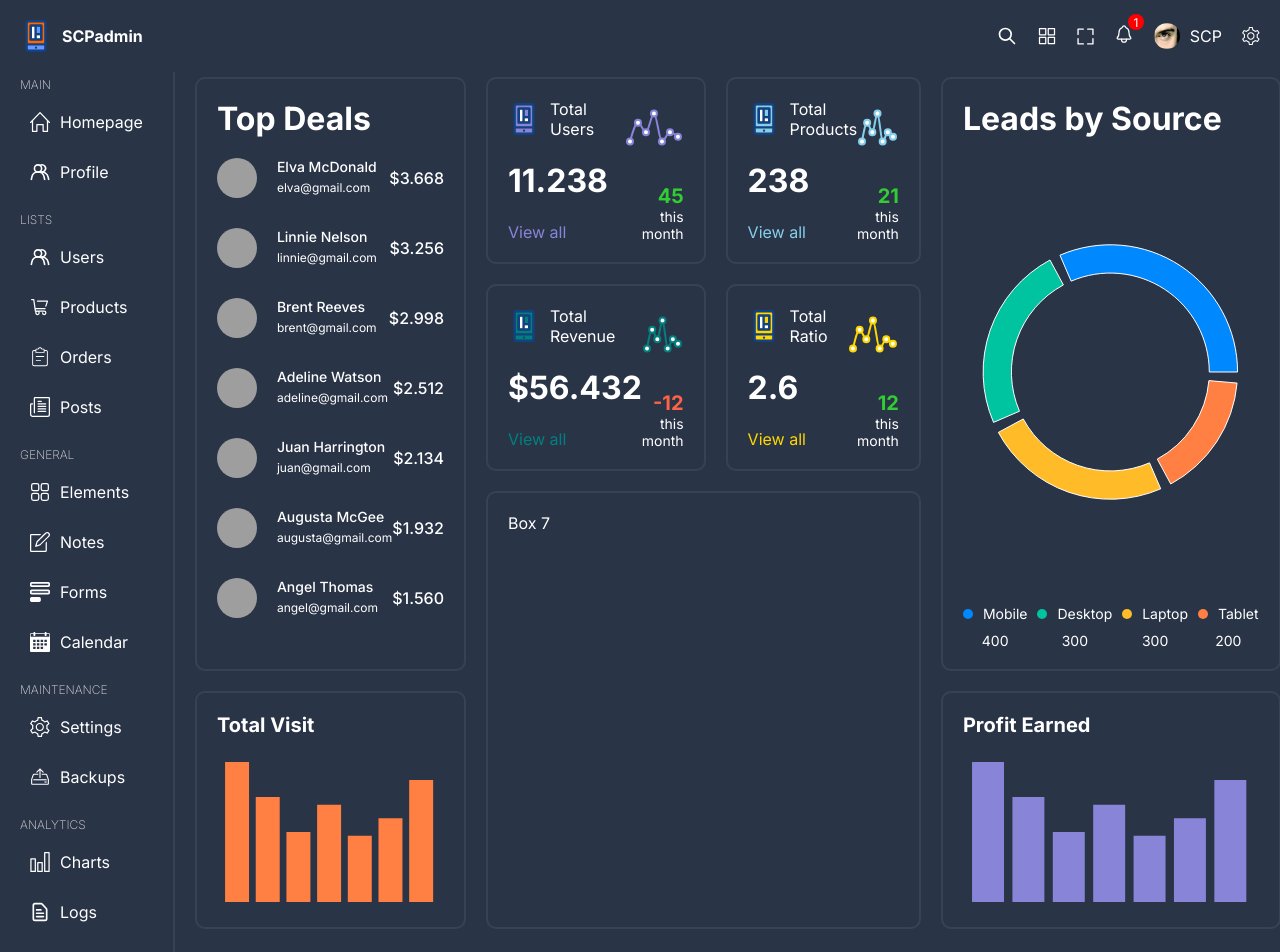
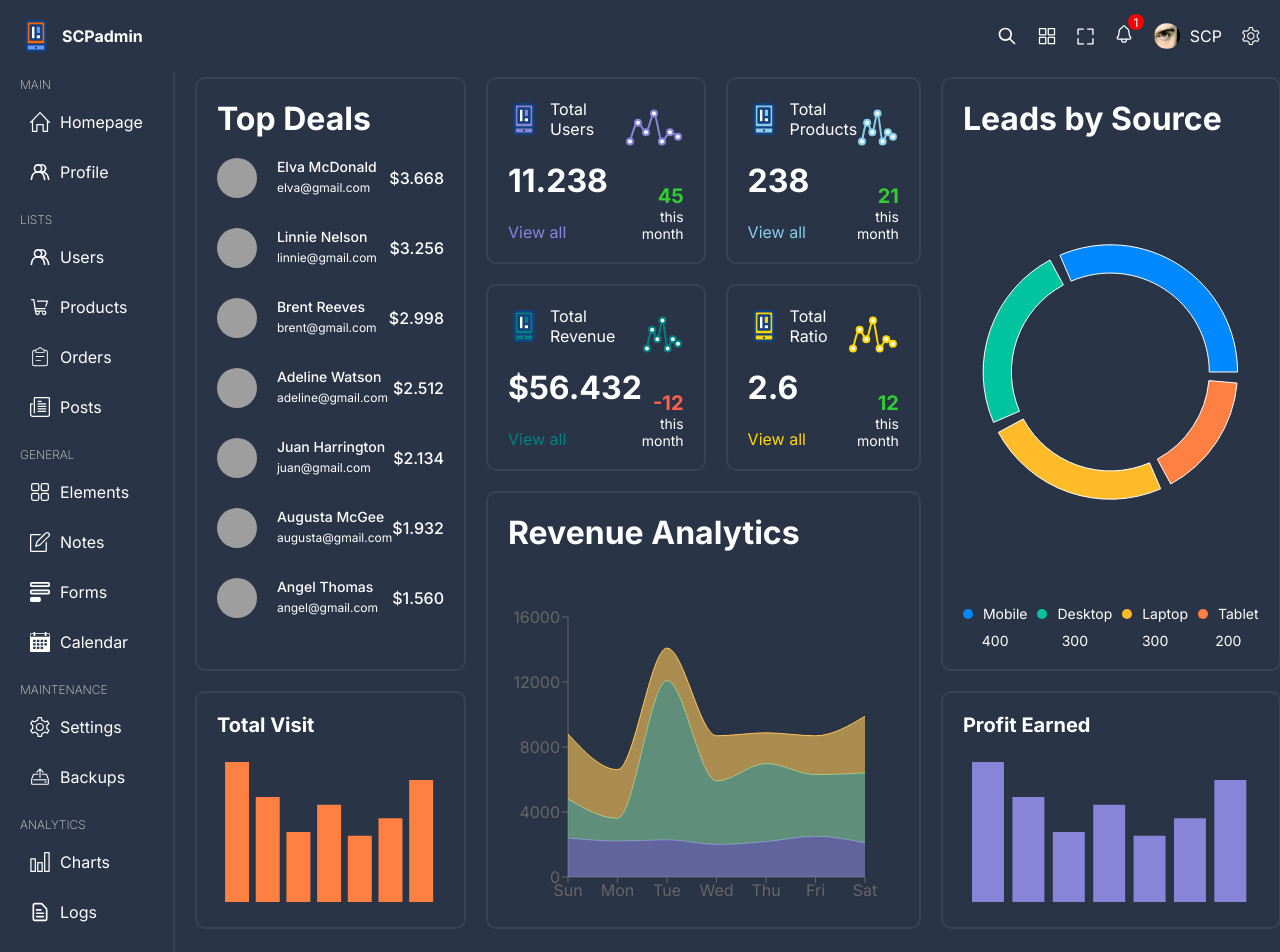
Before and after one commit to 4eJIoBeG/react-admin, a React (Vite) app: page / in a window 1280 px wide. Shown: the top 952 px of the page. Built offline with nearby package versions, Linux system fonts and the light colour scheme; grey boxes are pictures that could not be loaded.

Commit message:
add big chart

```diff
--- /dev/null
+++ b/src/components/bigChartBox/BigChartBox.tsx
@@ -0,0 +1,102 @@
+import {
+  Area,
+  AreaChart,
+  ResponsiveContainer,
+  Tooltip,
+  XAxis,
+  YAxis,
+} from "recharts";
+import "./bigChartBox.scss";
+
+const data = [
+  {
+    name: "Sun",
+    books: 4000,
+    clothes: 2400,
+    electronic: 2400,
+  },
+  {
+    name: "Mon",
+    books: 3000,
+    clothes: 1398,
+    electronic: 2210,
+  },
+  {
+    name: "Tue",
+    books: 2000,
+    clothes: 9800,
+    electronic: 2290,
+  },
+  {
+    name: "Wed",
+    books: 2780,
+    clothes: 3908,
+    electronic: 2000,
+  },
+  {
+    name: "Thu",
+    books: 1890,
+    clothes: 4800,
+    electronic: 2181,
+  },
+  {
+    name: "Fri",
+    books: 2390,
+    clothes: 3800,
+    electronic: 2500,
+  },
+  {
+    name: "Sat",
+    books: 3490,
+    clothes: 4300,
+    electronic: 2100,
+  },
+];
+
+const BigChartBox = () => {
+  return (
+    <div className="bigChartBox">
+      <h1>Revenue Analytics</h1>
+      <div className="chart">
+        <ResponsiveContainer width="99%" height="100%">
+          <AreaChart
+            data={data}
+            margin={{
+              top: 10,
+              right: 30,
+              left: 0,
+              bottom: 0,
+            }}
+          >
+            <XAxis dataKey="name" />
+            <YAxis />
+            <Tooltip />
+            <Area
+              type="monotone"
+              dataKey="electronic"
+              stackId="1"
+              stroke="#8884d8"
+              fill="#8884d8"
+            />
+            <Area
+              type="monotone"
+              dataKey="clothes"
+              stackId="1"
+              stroke="#82ca9d"
+              fill="#82ca9d"
+            />
+            <Area
+              type="monotone"
+              dataKey="books"
+              stackId="1"
+              stroke="#ffc658"
+              fill="#ffc658"
+            />
+          </AreaChart>
+        </ResponsiveContainer>
+      </div>
+    </div>
+  );
+};
+
+export default BigChartBox;
--- /dev/null
+++ b/src/components/bigChartBox/bigChartBox.scss
@@ -0,0 +1,12 @@
+.bigChartBox {
+  height: 100%;
+  width: 100%;
+  display: flex;
+  flex-direction: column;
+  justify-content: space-between;
+
+  .chart {
+    width: 100%;
+    height: 300px;
+  }
+}
--- a/src/pages/home/Home.tsx
+++ b/src/pages/home/Home.tsx
@@ -1,4 +1,5 @@
 import BarChartBox from "../../components/barChartBox/BarChartBox";
+import BigChartBox from "../../components/bigChartBox/BigChartBox";
 import ChartBox from "../../components/chartBox/ChartBox";
 import PieChartBox from "../../components/pieChartBox/PieChartBox";
 import TopBox from "../../components/topBox/TopBox";
@@ -33,7 +34,9 @@ const Home = () => {
       <div className="box box6">
         <ChartBox {...chartBoxConversion} />
       </div>
-      <div className="box box7">Box 7</div>
+      <div className="box box7">
+        <BigChartBox />
+      </div>
       <div className="box box8">
         <BarChartBox {...barChartBoxVisit} />
       </div>
--- a/src/styles/global.scss
+++ b/src/styles/global.scss
@@ -4,6 +4,15 @@
   margin: 0;
   padding: 0;
   box-sizing: border-box;
+}
+html,
+body,
+#root,
+.app {
+  height: 100%;
+  width: 100%;
+  font-family: "Inter", sans-serif;
+  background-color: $main-bg;
 }
 
 a {
@@ -13,7 +22,6 @@ a {
 
 .main {
   font-family: "Inter", sans-serif;
-  background-color: $main-bg;
   color: $main-color;
 }
 
```
